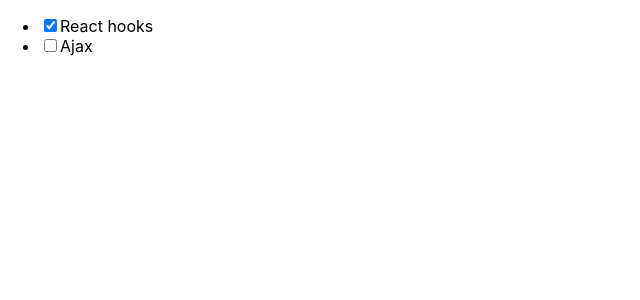
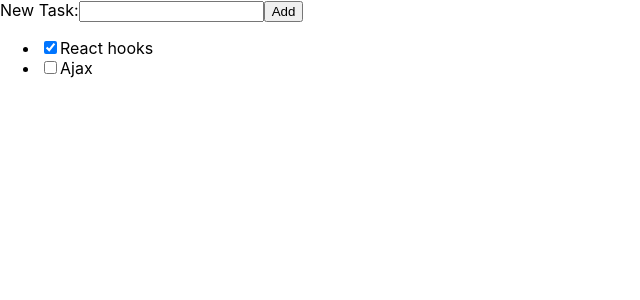
Before and after one commit to react-140102/Session02, a React (Create React App) app: page / in a window 1280 px wide. Shown: the top 300 px of the page, without its empty margins (0-640 px from the left). Built offline with nearby package versions, Linux system fonts and the light colour scheme.

Commit message:
Component/TaskList:

```diff
--- a/src/Component/TaskList.tsx
+++ b/src/Component/TaskList.tsx
@@ -16,6 +16,7 @@ interface Task {
 //3. exception: custome hooks
 
 export default function () {
+  const [title, setTitle] = useState("");
   const [tasks, setTasks] = useState<Task[]>([
     { id: 1, title: "React hooks", done: true },
     { id: 2, title: "Ajax", done: false },
@@ -27,10 +28,17 @@ export default function () {
     // setTasks(tasks.slice());
   };
 
-  let textVal = "salam";
+  const addTask = () => {
+    console.log(title);
+    setTitle("");
+  };
 
   return (
     <>
+      New Task:
+      <input onChange={(e) => setTitle(e.target.value)} value={title} />
+      {/* <input onChange={(e) => (title = e.target.value)} value={title} /> */}
+      <button onClick={addTask}>Add</button>
       <ul>
         {tasks.map((task) => (
           <li key={task.id}>
```
